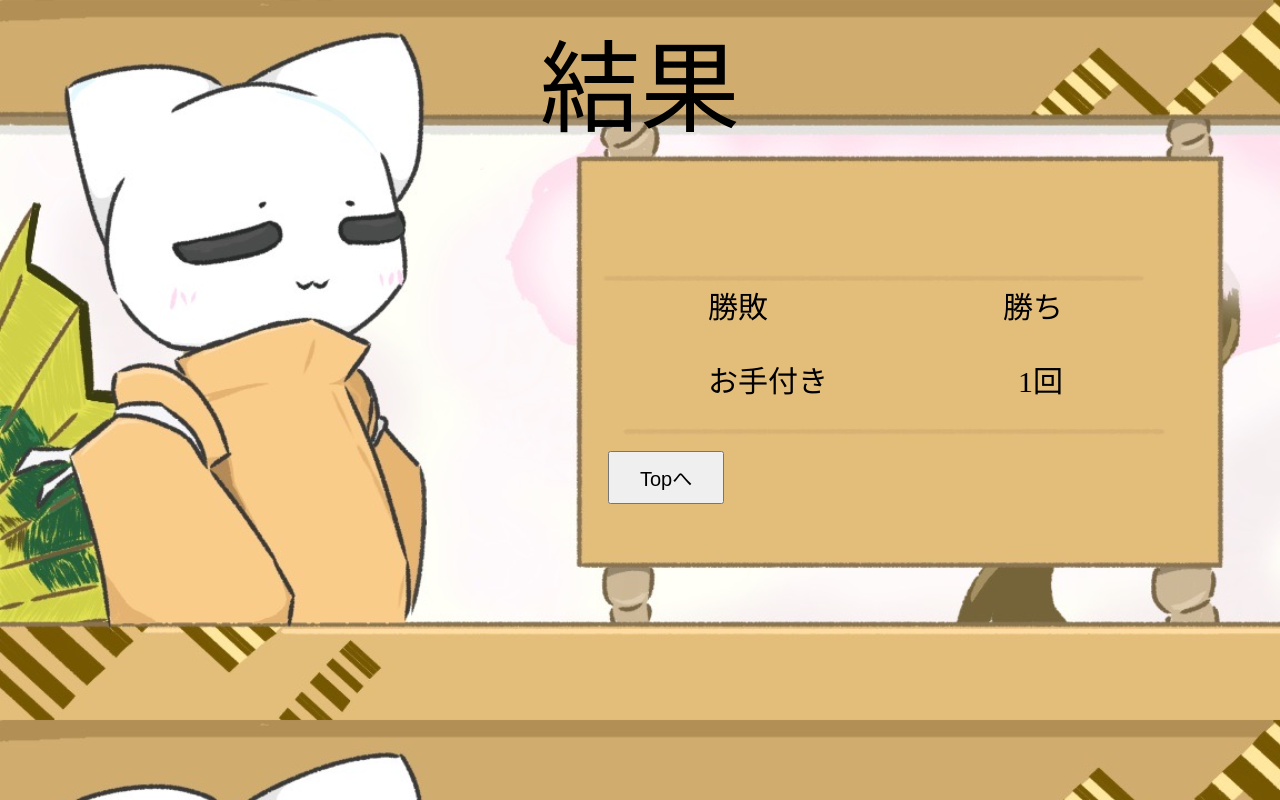
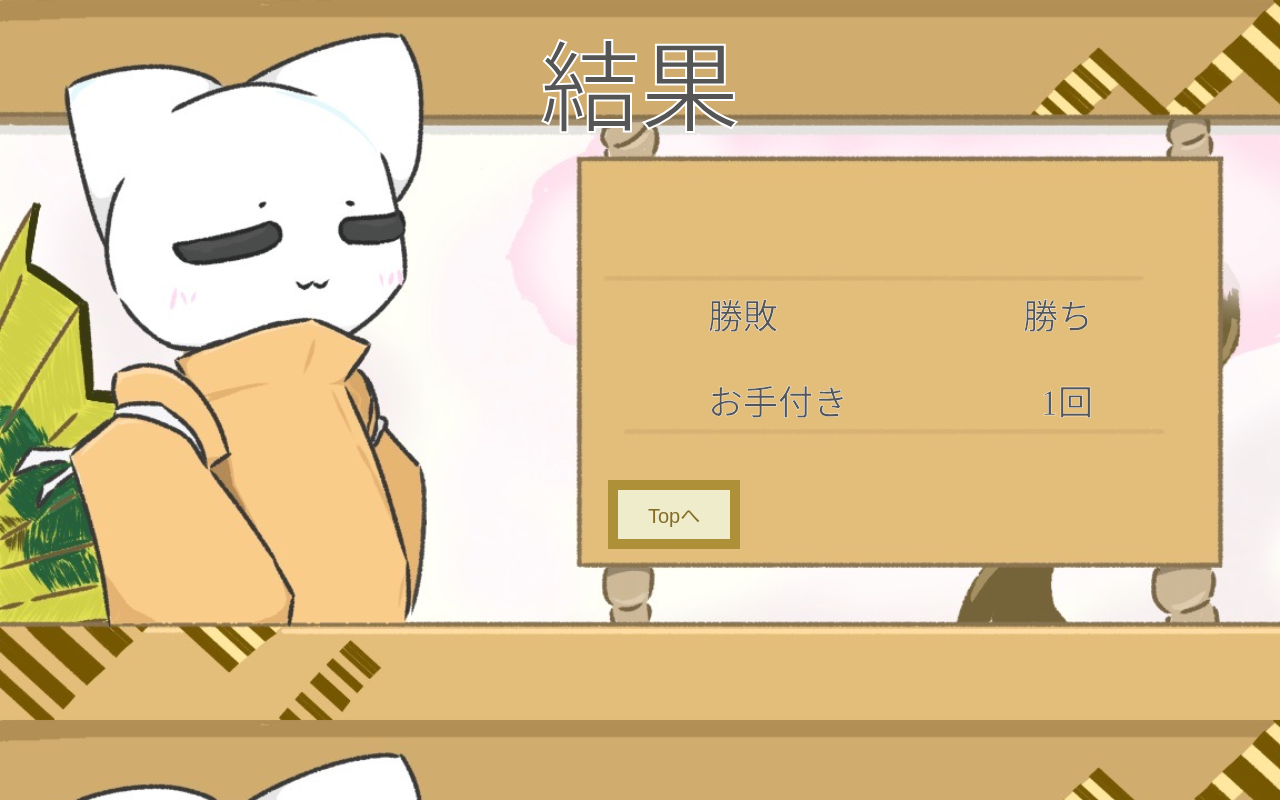
Before and after one commit to Hoshi0529/karuta, a PHP site: page /html/result.html in a window 1280 px wide. Run offline with PHP 8.4, Linux system fonts and the light colour scheme.

Commit message:
ボタンテキスト色変更

```diff
--- a/Code/css/result.css
+++ b/Code/css/result.css
@@ -4,6 +4,9 @@ body{
     background-size: 100%;
 }
 .restext{
+    -webkit-text-stroke-width: 2px;
+    -webkit-text-stroke-color: white;
+    color: #565555;
     margin-top: 0px;
     text-align: center;
     font-size: 100px;
@@ -13,21 +16,30 @@ body{
     margin-top: 10px;
     margin-left: 250px;
     padding: 0px 0px 0px 0px;
+    -webkit-text-stroke-width: 0.5px;
+    -webkit-text-stroke-color: white;
+    color: #565555;
 
 }
 .score {
     text-align: left;
-    font-size: 30px;
+    font-size: 35px;
     padding: 0px 150px 0px 450px;
+    -webkit-text-stroke-width: 0.5px;
+    -webkit-text-stroke-color: white;
+    color: #565555;
 }
 .number{
     text-align: right;
-    font-size: 30px;
+    font-size: 35px;
     padding: 0px 0px 0px 25px;
 }
 .top{
     margin: 0px 0px  30px 10px;
     font-size: 20px;
+    color: #846c27;
+    border: 10px solid #ad9037;
+    background-color: #efeccc;
     padding: 10px 30px;
     margin-top: 20px;
     margin-left: 600px;
```
